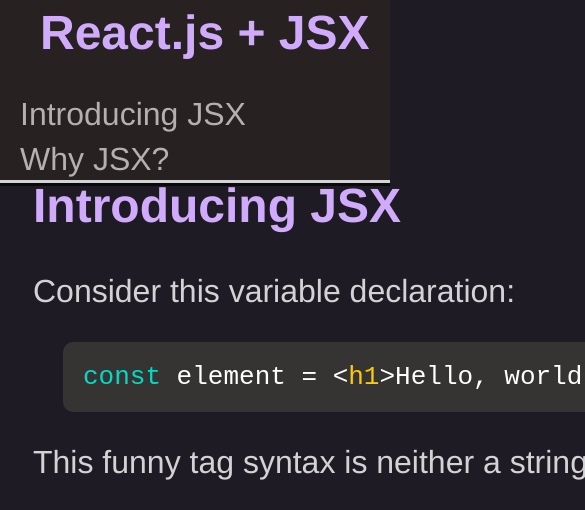
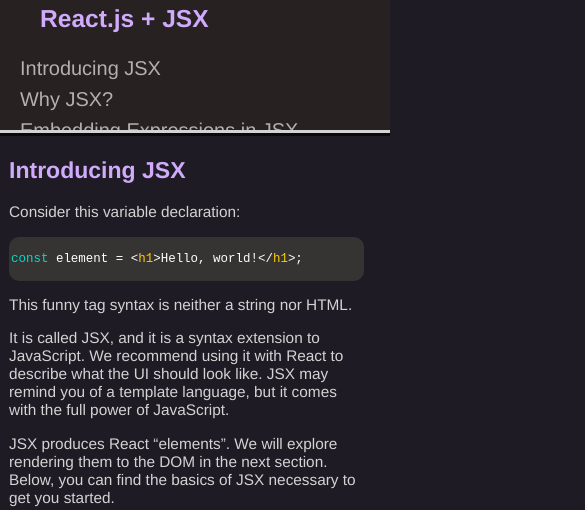
Before and after one commit to timothy-chan2/fcc-technical-documentation, a plain HTML site: page index.html in a window 390 px wide. Shown: the top 510 px of the page, 585 px wide, since content can reach past the window. Drawn offline with Linux system fonts and the light colour scheme.

Commit message:
Add meta for mobile view & CSS adjustments

```diff
--- a/index.html
+++ b/index.html
@@ -2,6 +2,13 @@
 <html lang="en">
 <head>
   <meta charset="UTF-8">
+
+  <!-- For mobile devices to render to the correct size -->
+  <meta name="viewport" content="width=device-width, initial-scale=1">
+
+  <!-- Description for SEO -->
+  <meta name="description" content="Documentation introducing JSX used in React.js.">
+
   <title>FCC: Technical Documentation Page</title>
 
   <link rel="stylesheet" href="style.css">
--- a/style.css
+++ b/style.css
@@ -107,7 +107,7 @@
 @media (max-width: 1150px) {
   #navbar {
     max-height: 500px;
-    height: 180px;
+    height: 130px;
     border-right: none;
     border-bottom: solid;
     overflow-y: scroll;
@@ -123,17 +123,18 @@
   }
 
   main {
-    left: 25px;
+    left: 15px;
     top: 130px;
     width: 95%;
   }
 
   body {
-    font-size: 2em;
+    font-size: 1.4em;
     grid-template-columns: auto auto;
   }
 
   h1 {
+    font-size: 1.3em;
     margin-top: 5px;
     margin-bottom: 0px;
   }
@@ -147,3 +148,26 @@
     visibility: hidden;
   }
 }
+
+@media (max-width: 450px) {
+  body {
+    font-size: 0.96em;
+  }
+
+  main {
+    left: 1px;
+  }
+
+  .nav-settings {
+    font-size: 1.3em;
+  }
+
+  h1 {
+    font-size: 1.6em;
+  }
+
+  .code-big {
+    padding: 15px 2px 15px 2px;
+    margin: 0;
+  }
+}
```
